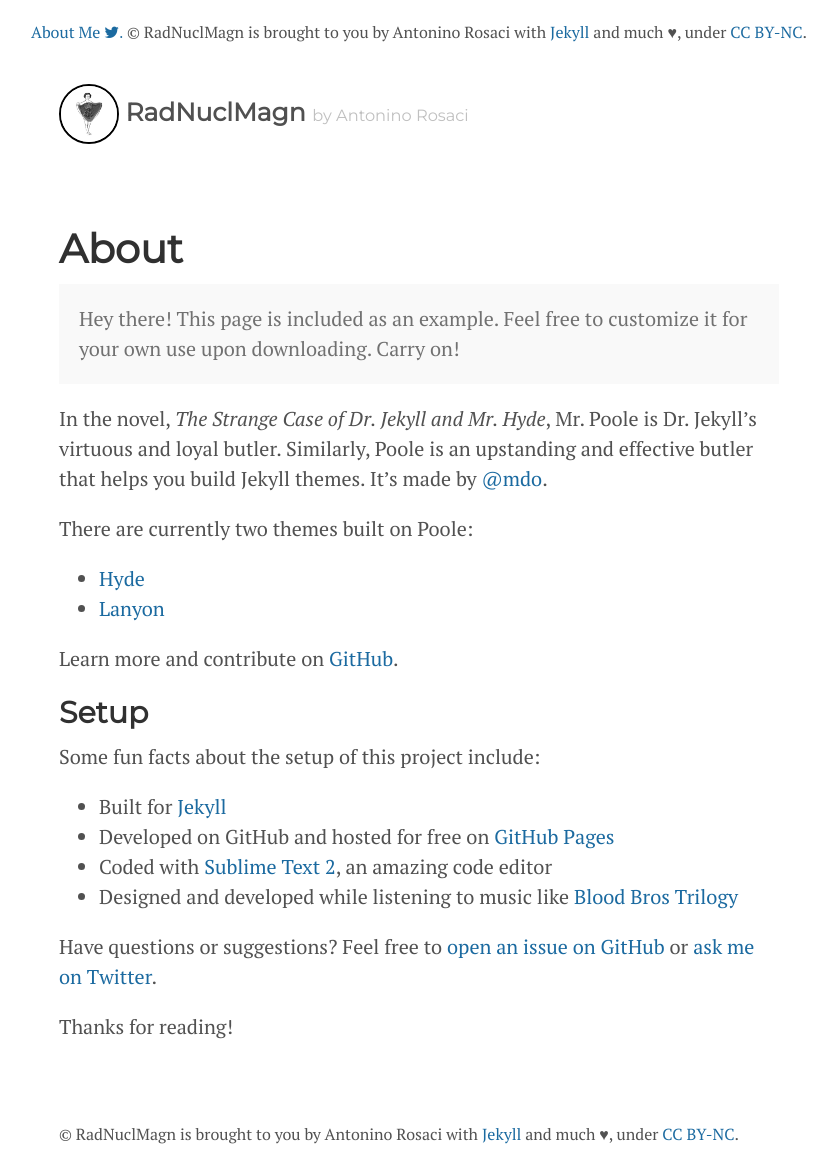
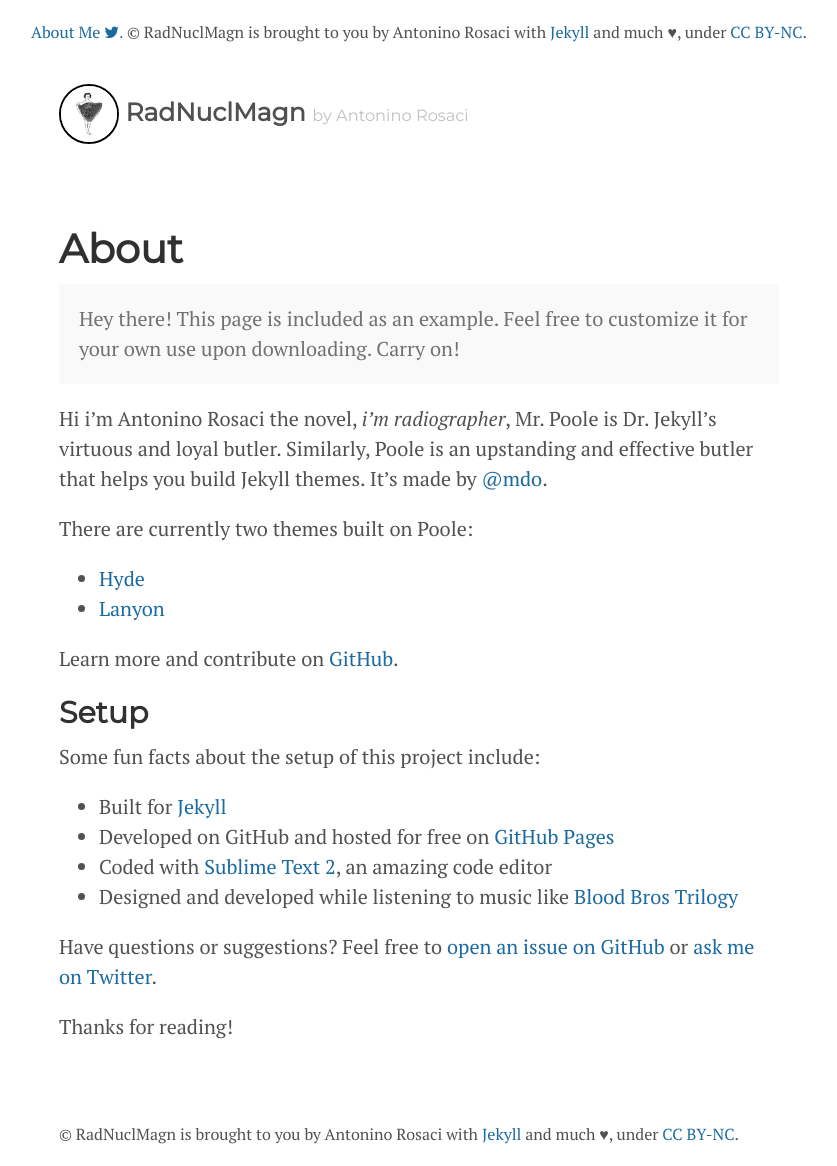
Before and after one commit to rosaci/rosaci.github.io, a Jekyll site: the page built from about.md, in a window 1280 px wide. Shown: the whole page, without its empty margins (221-1058 px from the left). Built offline with Jekyll 4.4.1, drawn with Linux system fonts in a browser that asks for light colours; nearby versions of some CDN libraries; Markdown is read by kramdown in place of the engine named in the settings.

Commit message:
Initial commit

```diff
--- a/about.md
+++ b/about.md
@@ -7,7 +7,7 @@
   Hey there! This page is included as an example. Feel free to customize it for your own use upon downloading. Carry on!
 </p>
 
-In the novel, *The Strange Case of Dr. Jekyll and Mr. Hyde*, Mr. Poole is Dr. Jekyll's virtuous and loyal butler. Similarly, Poole is an upstanding and effective butler that helps you build Jekyll themes. It's made by [@mdo](https://twitter.com/mdo).
+Hi i'm Antonino Rosaci the novel, *i'm radiographer*, Mr. Poole is Dr. Jekyll's virtuous and loyal butler. Similarly, Poole is an upstanding and effective butler that helps you build Jekyll themes. It's made by [@mdo](https://twitter.com/mdo).
 
 There are currently two themes built on Poole:
 
```
